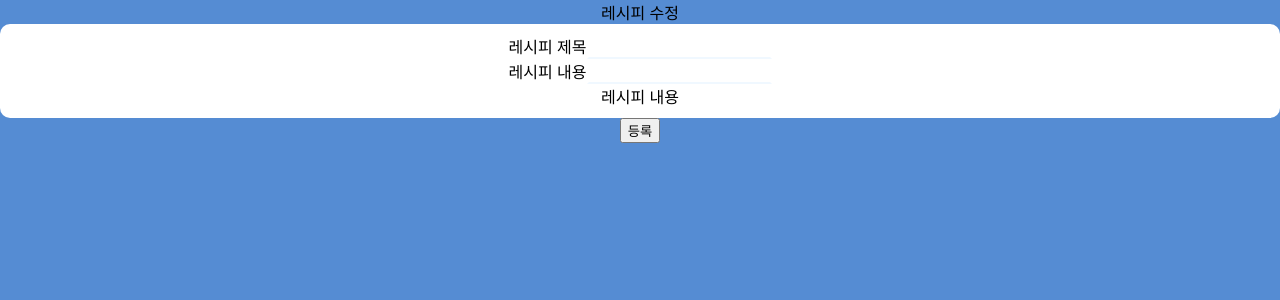
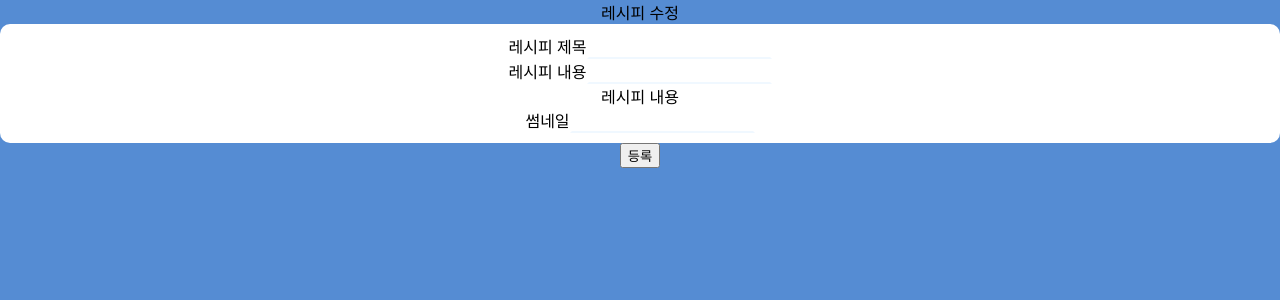
Before and after one commit to Dumbaya/Capstone, a React (Create React App) app: page /Recipe/Update in a window 1280 px wide. Shown: the top 300 px of the page. Built offline with nearby package versions, Linux system fonts and the light colour scheme; no server answers.

Commit message:
레시피수정창 기존정보가져오기

```diff
--- a/src/pages/Recipe/RecipeUpdate.js
+++ b/src/pages/Recipe/RecipeUpdate.js
@@ -71,11 +71,15 @@ function RecipeUpdate(props) {
           </div>
           <div className="input-text">
             레시피 내용
-            <input type="text" name="recipe_text"></input>
+            <input type="text" name="recipe_text" value={recipes.recipe_text || ''}></input>
           </div>
           <div className="input-text">
             레시피 내용
 
+          </div>
+          <div className="input-thumbnail">
+            썸네일
+            <input type="text" name="thumbnail" value={recipes.thumbnail || ''}></input>
           </div>
         </div>
         <button type="submit">등록</button>
```
